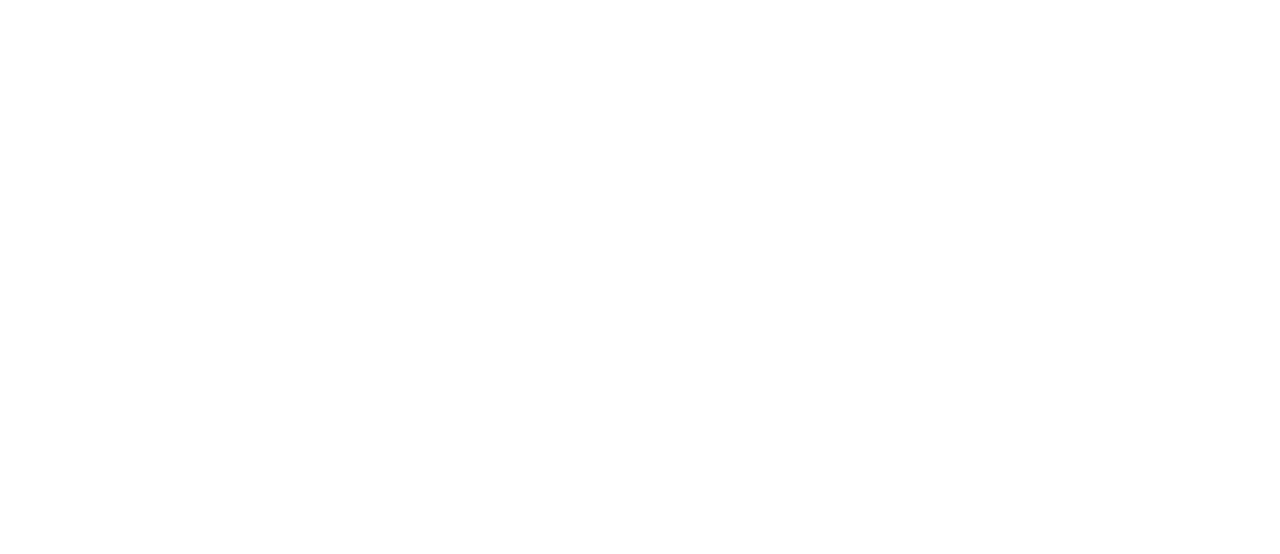
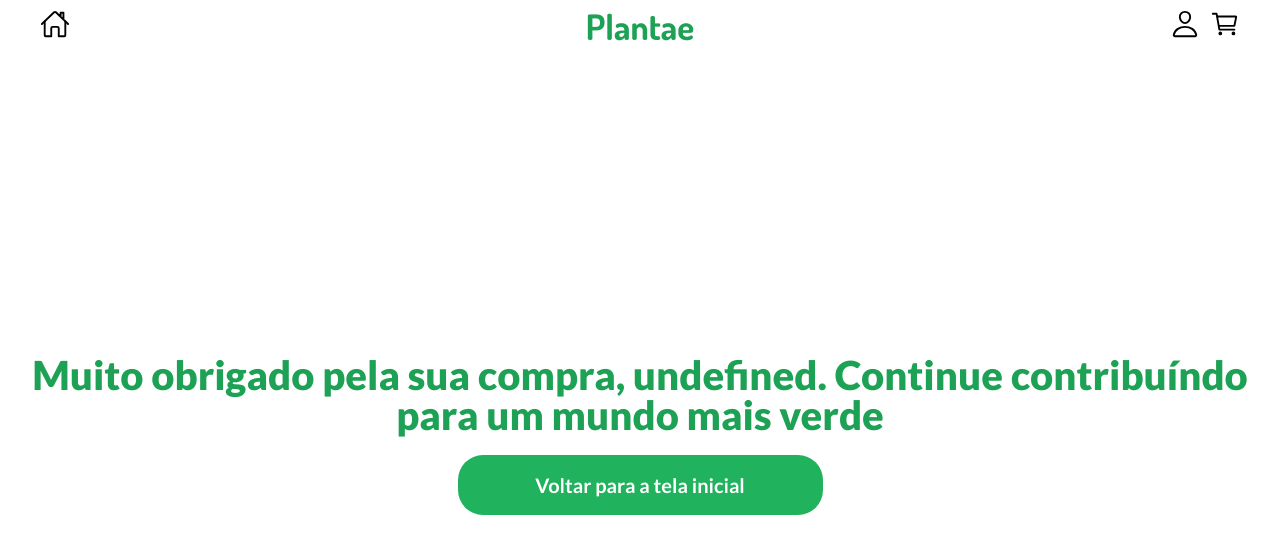
Before and after one commit to pablodamascenoo/projeto14-Plantae-front, a React app: page /sucesso in a window 1280 px wide. Before the commit this address had no page. Shown: the top 554 px of the page. Built offline with nearby package versions, Linux system fonts and the light colour scheme; sample sign-in values are in the browser's storage.

Commit message:
feat: adicionada a tela de sucesso

```diff
--- a/src/components/App.jsx
+++ b/src/components/App.jsx
@@ -1,16 +1,20 @@
 import React, { useState } from "react";
 import { BrowserRouter, Routes, Route } from "react-router-dom";
+
 import Reset from "../assets/global_styles/Reset";
+import GlobalStyle from "../assets/global_styles/GlobalStyle";
+
+import UserContext from "../contexts/UserContext";
+import AddressContext from "../contexts/AddressContext";
+
 import Inicio from "./Inicio/index.jsx";
-import GlobalStyle from "../assets/global_styles/GlobalStyle";
 import TelaCadastro from "./TelaCadastro";
-import UserContext from "../contexts/UserContext";
 import TelaLogin from "./TelaLogin";
 import TelaProduto from "./TelaProduto";
 import TelaEndereco from "./TelaEndereco";
-import AddressContext from "../contexts/AddressContext";
 import Carrinho from "./Carrinho";
 import TelaPagamento from "./TelaPagamento";
+import TelaSucesso from "./TelaSucesso";
 
 export default function App() {
   const [userInfo, SetUserInfo] = useState(
@@ -35,6 +39,7 @@
               <Route path="/checkout/endereco" element={<TelaEndereco />} />
               <Route path="/checkout/pagamento" element={<TelaPagamento />} />
               <Route path="/carrinho" element={<Carrinho />} />
+              <Route path="/sucesso" element={<TelaSucesso />} />
             </Routes>
           </AddressContext.Provider>
         </UserContext.Provider>
--- a/src/components/TelaEndereco/style.js
+++ b/src/components/TelaEndereco/style.js
@@ -43,6 +43,7 @@
 `;
 
 export const Button = styled.button`
+  margin: 0 auto;
   height: 60px;
   border-radius: 25px;
   max-width: 365px;
--- /dev/null
+++ b/src/components/TelaSucesso/index.jsx
@@ -0,0 +1,36 @@
+import React, { useContext, useEffect } from "react";
+import { useNavigate } from "react-router-dom";
+
+import UserContext from "../../contexts/UserContext";
+
+import { Box, Button } from "../TelaEndereco/style";
+import { Text } from "./style";
+
+import Header from "../Header";
+
+export default function TelaSucesso() {
+  const { userInfo } = useContext(UserContext);
+  const navigate = useNavigate();
+
+  useEffect(() => {
+    if (!userInfo) {
+      alert("é necessário estar logado para entrar nessa página");
+      navigate("/auth/login");
+      return;
+    }
+  }, []);
+
+  return (
+    <Box>
+      <Header />
+      <Text>{`Muito obrigado pela sua compra, ${userInfo.nome}. Continue contribuíndo para um mundo mais verde`}</Text>
+      <Button
+        onClick={() => {
+          navigate("/");
+        }}
+      >
+        Voltar para a tela inicial
+      </Button>
+    </Box>
+  );
+}
--- /dev/null
+++ b/src/components/TelaSucesso/style.js
@@ -0,0 +1,9 @@
+import styled from "styled-components";
+
+export const Text = styled.h1`
+  text-align: center;
+  font-weight: 900;
+  font-size: 40px;
+  color: #1da154;
+  margin-bottom: 20px;
+`;
```
